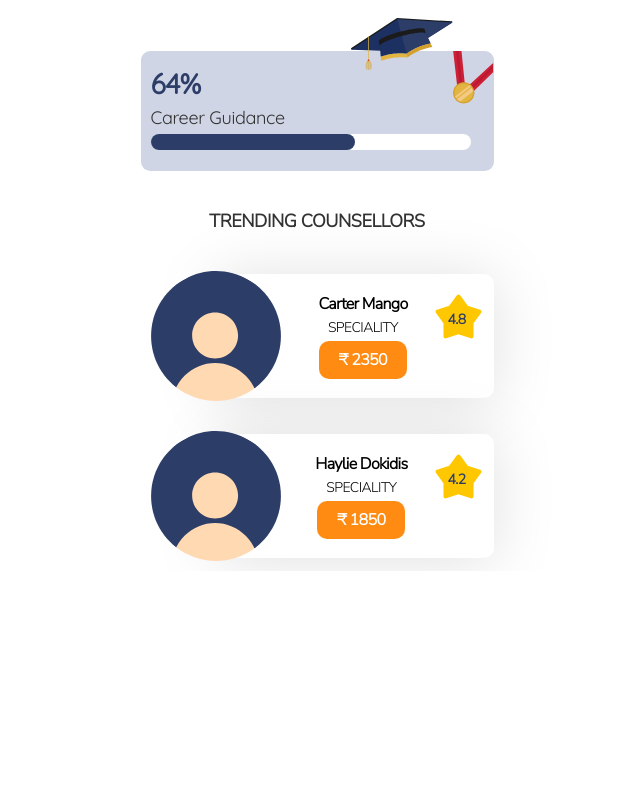
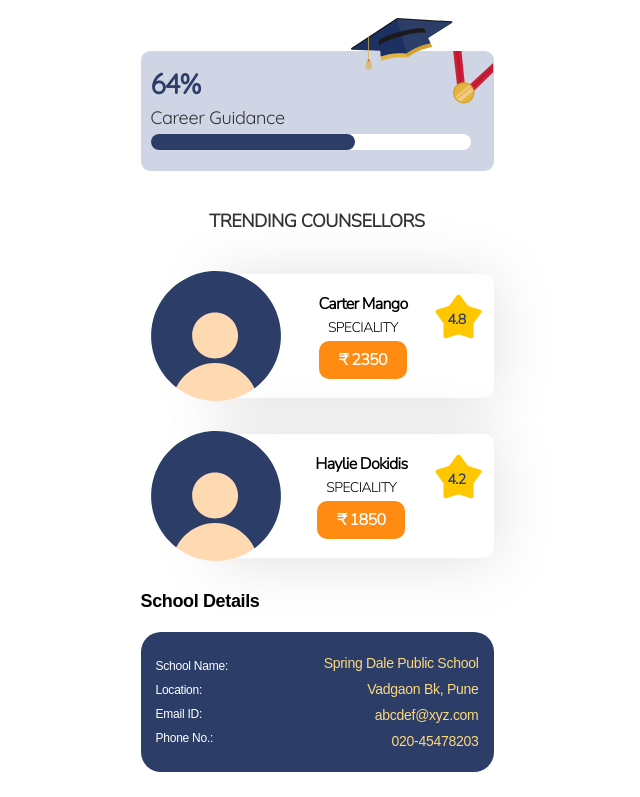
Before and after one commit to meshreyast/temp-sensei, a React (Create React App) app: page / in a window 1280 px wide. Shown: the part 811-1608 px from the top of the page, without its empty margins (323-963 px from the left). Before the commit the page ends 1382 px from the top, so only its background shows below. Built offline with nearby package versions, Linux system fonts and the light colour scheme; the HTML template or start-up script is replaced by a standard one.

Commit message:
28-12-23 school details section

```diff
--- a/src/Pages/UserDashboard.jsx
+++ b/src/Pages/UserDashboard.jsx
@@ -28,6 +28,23 @@ const UserDashboard = () => {
                         <CounsellorCard counsellorName={item?.counsellorName} speciality={item?.speciality} rating={item?.rating} price={item?.price} />
                     ))}
                 </div>
+                <div className="schoolDetailsDiv">
+                    <h2 className='schoolDetailsText'>School Details</h2>
+                    <div className="schoolDetailsContent">
+                        <div className="keys">
+                            <p className='key'>School Name:</p>
+                            <p className='key'>Location:</p>
+                            <p className='key'>Email ID:</p>
+                            <p className='key'>Phone No.:</p>
+                        </div>
+                        <div className="values">
+                            <p className="value">Spring Dale Public School</p>
+                            <p className="value">Vadgaon Bk, Pune</p>
+                            <p className="value">abcdef@xyz.com</p>
+                            <p className="value">020-45478203</p>
+                        </div>
+                    </div>
+                </div>
             </div>
         </div>
     )
--- a/src/Pages/userdashboard.css
+++ b/src/Pages/userdashboard.css
@@ -22,7 +22,7 @@
     flex-direction: column;
     align-items: flex-start;
     gap: 3px;
-    margin-right: auto;
+    margin: 0 auto 0 17px;
 }
 
 .hello {
@@ -80,3 +80,59 @@
     text-transform: uppercase;
     margin-bottom: 20px;
 }
+
+.schoolDetailsDiv {
+    display: inline-flex;
+    flex-direction: column;
+    align-items: flex-start;
+    gap: 20px;
+    margin-bottom: 25px;
+}
+
+.schoolDetailsText {
+    color: #000;
+    font-family: "Nunito", sans-serif;
+    font-size: 18px;
+    font-style: normal;
+    font-weight: 600;
+    line-height: normal;
+    letter-spacing: -0.36px;
+}
+
+.schoolDetailsContent {
+    width: 353px;
+    height: 140px;
+    flex-shrink: 0;
+    border-radius: 20px;
+    background: #2C3D68;
+    padding: 10px 15px;
+    display: flex;
+    align-items: center;
+    justify-content: space-between;
+}
+
+.keys,
+.values {
+    display: flex;
+    flex-direction: column;
+    gap: 10px;
+}
+
+.key {
+    color: #FFF;
+    font-family: "Nunito", sans-serif;
+    font-size: 12px;
+    font-style: normal;
+    font-weight: 400;
+    line-height: normal;
+    letter-spacing: -0.24px;
+}
+
+.value {
+    color: #FCD97D;
+    text-align: right;
+    font-family: "Nunito", sans-serif;
+    font-size: 14px;
+    line-height: normal;
+    letter-spacing: -0.28px;
+}
```
